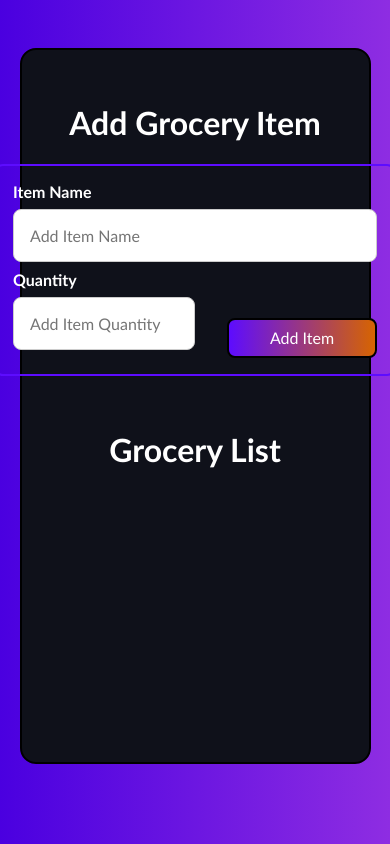
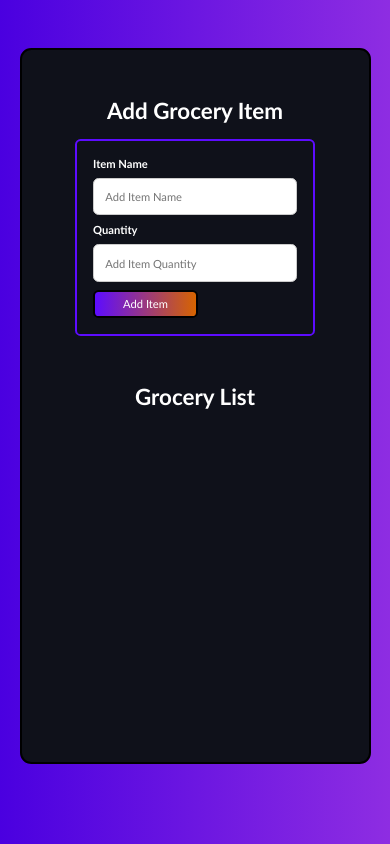
Before and after one commit to Anuj-Mittal/GroceryApp, a website built with Parcel: page index.html in a window 390 px wide. Built offline with nearby package versions, Linux system fonts and the light colour scheme.

Commit message:
made responsive

```diff
--- a/index.html
+++ b/index.html
@@ -3,7 +3,7 @@
   <head>
     <title>Grocery List</title>
     <meta charset="UTF-8" />
-    <meta name="viewport" content="width=device-width, initial-scale=0.6" />
+    <meta name="viewport" content="width=device-width, initial-scale=1.0" />
     <link rel="stylesheet" href="./src/styles.css" />
   </head>
 
--- a/src/styles.css
+++ b/src/styles.css
@@ -70,7 +70,7 @@ button {
 .input input {
   width: 100%;
   border: 1px solid #ccc;
-  padding: 16px;
+  padding: 1em;
   margin-bottom: 0.5rem;
   outline: none;
   border-radius: var(--borderRadius);
@@ -80,10 +80,10 @@ button {
   border-radius: var(--borderRadius);
   color: white;
   position: absolute;
-  bottom: 16px;
-  right: 16px;
-  height: 40px;
-  width: 150px;
+  bottom: 1em;
+  right: 1em;
+  height: 2.5em;
+  width: 9.375em;
   min-height: fit-content;
   min-width: fit-content;
   background: linear-gradient(
@@ -112,7 +112,7 @@ button {
   width: 100%;
   overflow: scroll;
   display: flex;
-  gap: 10px;
+  gap: 0.625em;
   flex-direction: column;
 }
 .list-item {
@@ -121,7 +121,7 @@ button {
   align-items: center;
 }
 .list-item * {
-  padding: 16px;
+  padding: 1em;
 }
 .list-item-name {
   border: black 2px solid;
@@ -189,3 +189,31 @@ button {
     }
   }
 }
+
+@media (max-width: 500px) {
+  body {
+    font-size: 0.7em;
+  }
+  #quantity {
+    width: 100%;
+  }
+  .input button {
+    position: static;
+    height: 2.5em;
+    width: 9.375em;
+    min-height: fit-content;
+    min-width: fit-content;
+    background: linear-gradient(
+      90deg,
+      rgba(93, 12, 255, 1) 0%,
+      rgb(215, 100, 0) 100%
+    );
+  }
+
+  .input-container {
+    min-width: 15rem;
+  }
+  .list-container {
+    min-width: 17rem;
+  }
+}
```
